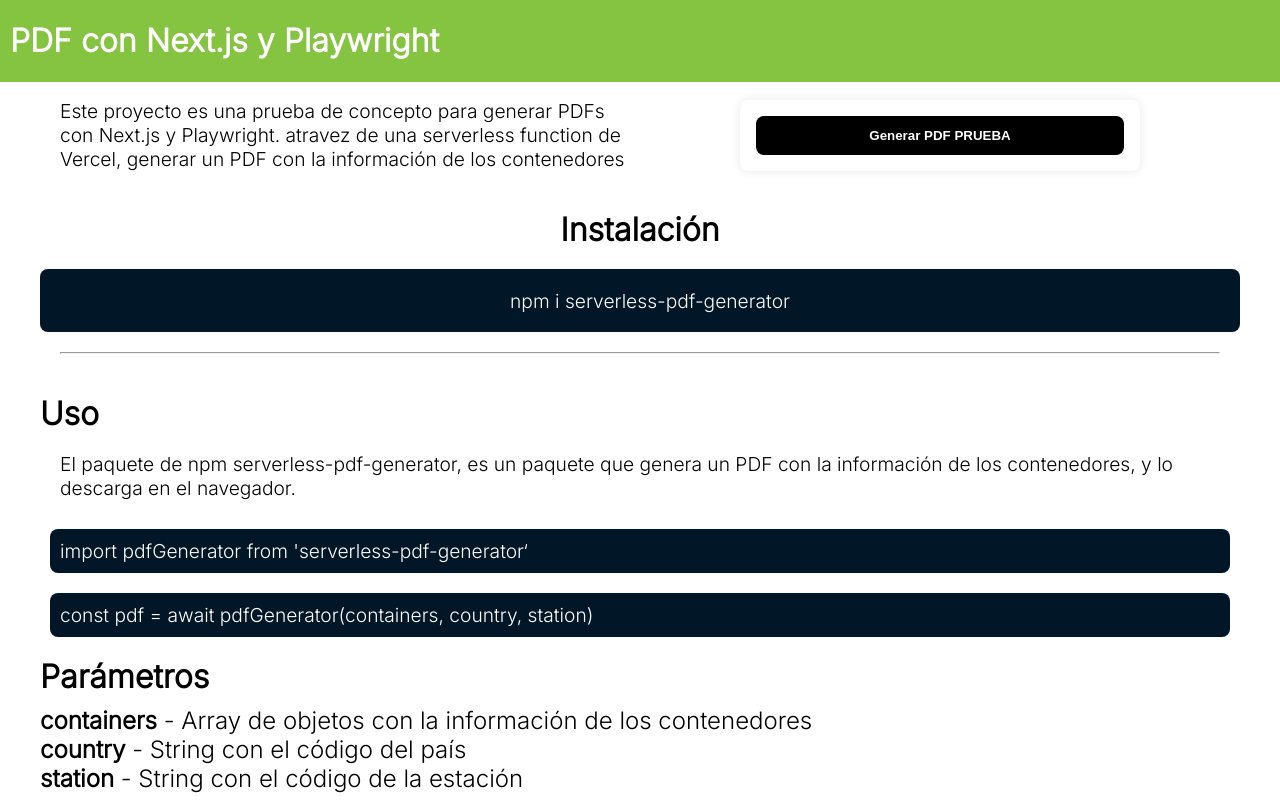
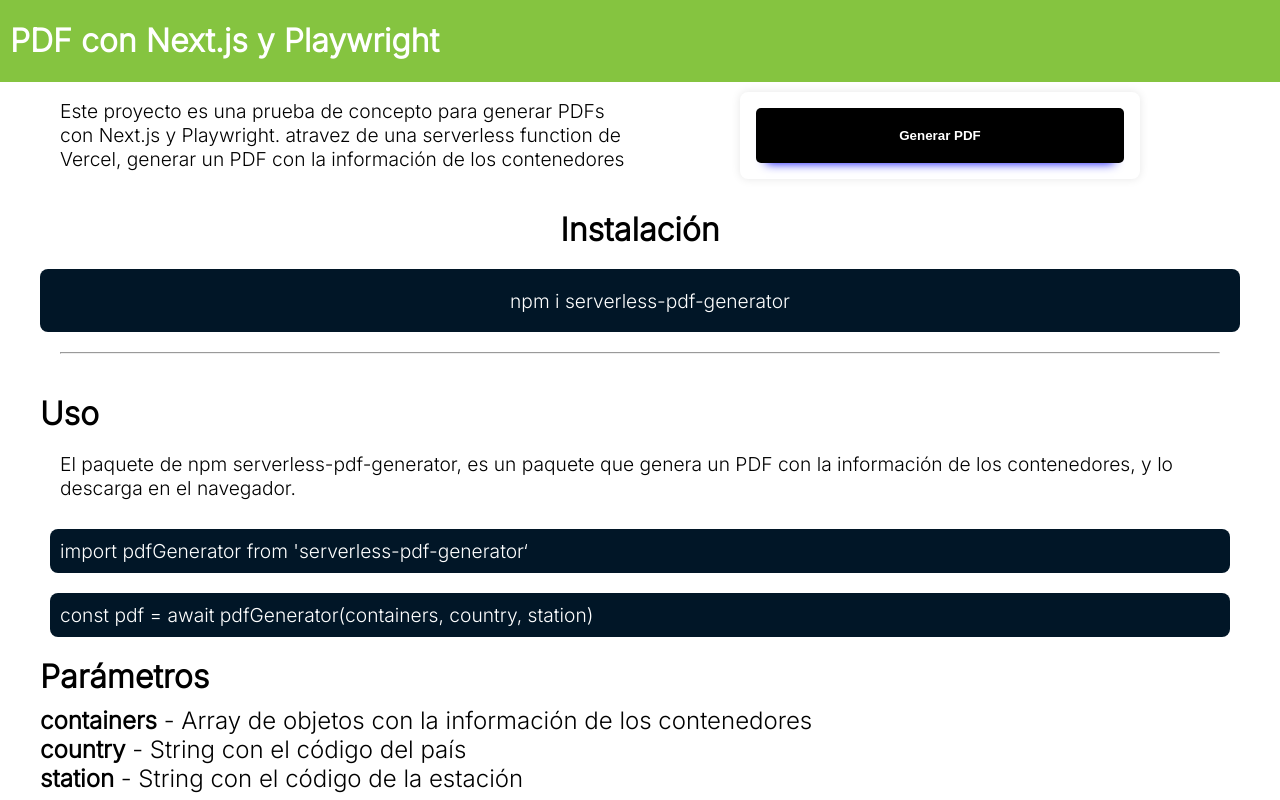
Before and after one commit to cchavezmx99/pdf-12, a Next.js app: page / in a window 1280 px wide. Shown: the top 800 px of the page. Built offline with nearby package versions, Linux system fonts and the light colour scheme.

Commit message:
loading button

```diff
--- a/pages/index.js
+++ b/pages/index.js
@@ -1,5 +1,5 @@
 import Head from 'next/head'
-
+import { useState } from 'react'
 
 const containers = [
   { id: '871f2f28-0581-45bb-9c6f-408ec1e58854', tag: 'XVN-988' },
@@ -24,8 +24,13 @@
   { id: 'f241f0eb-b940-48f6-8c14-6b4744e17f27', tag: 'XVN-1008' },
   ]
 
+export default function Home() {
+
+
+  const [loading, setLoading] = useState(false)
   const handlerTestPDF = (e) => {
     e.preventDefault()
+    setLoading(true)
 
     fetch('/api/pdfgenerate', {
       method: 'POST',
@@ -43,12 +48,12 @@
         const blob = new Blob([base64], { type: 'application/pdf' })
         const url = window.URL.createObjectURL(blob)
         window.open(url)
+        setLoading(false)
     })
+
     .catch(err => console.log(err))
   }
 
-
-export default function Home() {
   return (
     <>
       <Head>
@@ -70,8 +75,11 @@
               atravez de una serverless function de Vercel, generar un PDF con la información de los contenedores
             </p>
             <form onSubmit={handlerTestPDF}>
-              <button type='submit'>
-                Generar PDF PRUEBA
+            <button>
+              <div className="container">
+                { loading && <div className="bar"></div>}
+              </div>
+              <span>Generar PDF</span>
             </button>
             </form>
           </div>
--- a/styles/globals.css
+++ b/styles/globals.css
@@ -185,3 +185,54 @@
   font-size: 1.2rem;
   margin-left: 20px;
 }
+
+button {
+  padding: 20px 80px;
+  border: 0;
+  border-radius: 5px;
+  background: #000;
+  color: white;
+  position: relative;
+  overflow: hidden;
+  box-shadow: 0px 10px 10px -10px blue;
+}
+.container {
+  position: absolute;
+  top: 0;
+  left: 0;
+  right: 0;
+}
+.bar {
+  background-color: rgb(164, 164, 252);
+  min-width: 100%;
+  min-height: 5px;
+  position: relative;
+  overflow: hidden;
+}
+.bar::after {
+  content: "";
+  min-height: 5px;
+  position: absolute;
+  background: #fff;
+  transform: translateX(-100%);
+  animation: animate 2s infinite;
+}
+.bar::before {
+  content: "";
+  min-height: 5px;
+  position: absolute;
+  background: #fff;
+  transform: translateX(-100%);
+  animation: animate 2s infinite;
+  animation-delay: 1s;
+}
+@keyframes animate {
+  0% {
+    transform: translateX(-150%);
+    min-width: 100px;
+  }
+  100% {
+    transform: translateX(300%);
+    min-width: 400px;
+  }
+}
```
Lines whose indentation alone changed are shown as unchanged.
